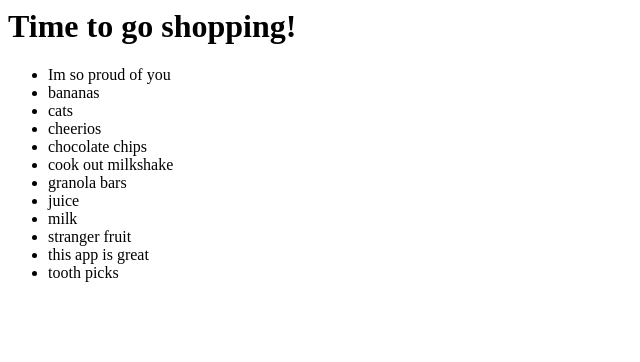
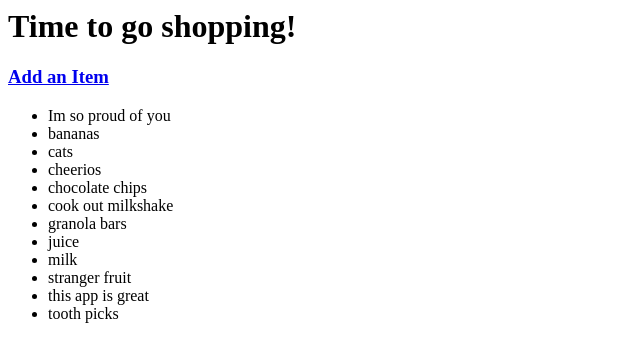
Before and after one commit to sbromberger96/grocery-list, a Django app: page /items/ in a window 1280 px wide. Shown: the top 362 px of the page, without its empty margins (0-640 px from the left). Run offline with Django 3.2, Linux system fonts and the light colour scheme; data comes from the database, SQL or seed files in the repository; both versions use the stored data as it was after the commit.

Commit message:
Add links between the submission and listing pages

```diff
--- a/groceries/templates/items/index.html
+++ b/groceries/templates/items/index.html
@@ -1,5 +1,6 @@
 {% if grocery_list %}
  <h1>Time to go shopping!</h1>
+ <h3><a href='/items/new/'>Add an Item</a></h3>
  <ul>
      {% for item in grocery_list %}
      <li>{{ item.name }}</li>
--- a/groceries/templates/items/new.html
+++ b/groceries/templates/items/new.html
@@ -1,5 +1,6 @@
 {% block content %}
 <h1>Add Item</h1>
+<h4><a href='/items/'>Nevermind</a></h4>
 <form role="form" action="" method="post">
     {% csrf_token %}
     {{ form.as_p }}
```
Also changed, not shown: db.sqlite3.
